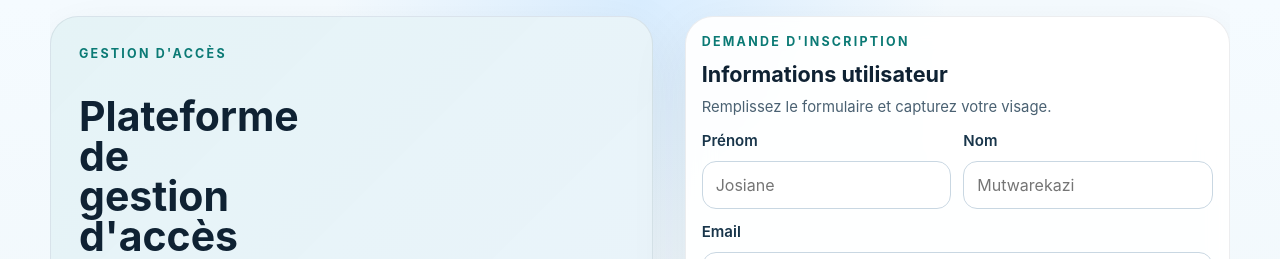
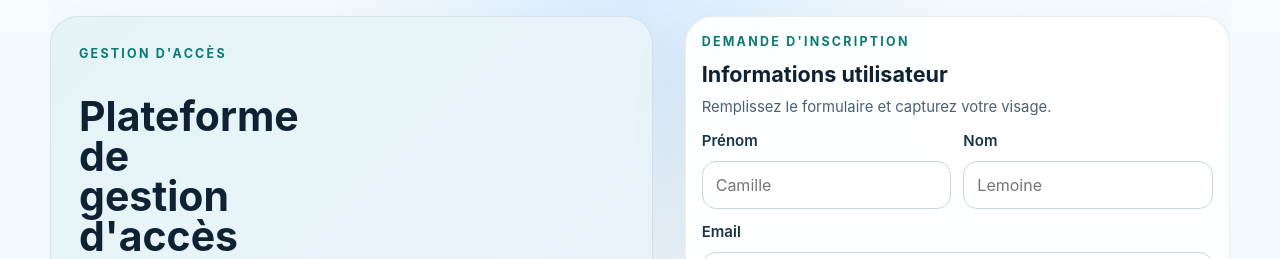
Before and after one commit to Josiane5618/MutwarekaziJosiane_Tfe_ApplicationWeb_2026, a React app in the folder frontend/: page / in a window 1280 px wide. Shown: the top 259 px of the page. Built offline with nearby package versions, Linux system fonts and the light colour scheme; no server answers; the HTML template or start-up script is replaced by a standard one.

Commit message:
ajout de placeholder neutre et réglages dans l'ui d'inscription

```diff
--- a/frontend/src/components/AdminLoginForm.jsx
+++ b/frontend/src/components/AdminLoginForm.jsx
@@ -52,7 +52,7 @@ export default function AdminLoginForm({ onLogin }) {
   };
 
   return (
-    <form className="register-form" onSubmit={handleSubmit}>
+    <form className="register-form" onSubmit={handleSubmit} autoComplete="on">
       <div className="panel-header">
         <p className="section-label">Administration</p>
         <h2>Connexion administrateur</h2>
@@ -82,6 +82,7 @@ export default function AdminLoginForm({ onLogin }) {
             value={form.email}
             onChange={handleChange}
             placeholder="admin@gestion-acces.dev"
+            autoComplete="username"
             required
           />
         </label>
@@ -94,6 +95,7 @@ export default function AdminLoginForm({ onLogin }) {
             value={form.password}
             onChange={handleChange}
             placeholder="Entrez le mot de passe admin"
+            autoComplete="current-password"
             required
           />
         </label>
--- a/frontend/src/components/RegisterForm.jsx
+++ b/frontend/src/components/RegisterForm.jsx
@@ -84,7 +84,7 @@ export default function RegisterForm() {
   };
 
   return (
-    <form className="register-form" onSubmit={handleSubmit}>
+    <form className="register-form" onSubmit={handleSubmit} autoComplete="off">
       <div className="panel-header">
         <p className="section-label">Demande d'inscription</p>
         <h2>Informations utilisateur</h2>
@@ -104,9 +104,10 @@ export default function RegisterForm() {
           <span>Prénom</span>
           <input
             name="prenom"
-            placeholder="Josiane"
+            placeholder="Camille"
             value={form.prenom}
             onChange={handleChange}
+            autoComplete="given-name"
             required
           />
         </label>
@@ -115,9 +116,10 @@ export default function RegisterForm() {
           <span>Nom</span>
           <input
             name="nom"
-            placeholder="Mutwarekazi"
+            placeholder="Lemoine"
             value={form.nom}
             onChange={handleChange}
+            autoComplete="family-name"
             required
           />
         </label>
@@ -130,6 +132,7 @@ export default function RegisterForm() {
             placeholder="vous@example.com"
             value={form.email}
             onChange={handleChange}
+            autoComplete="off"
             required
           />
         </label>
@@ -142,6 +145,7 @@ export default function RegisterForm() {
             placeholder="Minimum recommandé : un mot de passe fort"
             value={form.password}
             onChange={handleChange}
+            autoComplete="new-password"
             required
           />
         </label>
--- a/frontend/src/components/UserLoginForm.jsx
+++ b/frontend/src/components/UserLoginForm.jsx
@@ -49,7 +49,7 @@ export default function UserLoginForm({ onLogin }) {
   };
 
   return (
-    <form className="register-form" onSubmit={handleSubmit}>
+    <form className="register-form" onSubmit={handleSubmit} autoComplete="on">
       <div className="panel-header">
         <p className="section-label">Utilisateur</p>
         <h2>Connexion utilisateur</h2>
@@ -74,6 +74,7 @@ export default function UserLoginForm({ onLogin }) {
             value={form.email}
             onChange={handleChange}
             placeholder="vous@example.com"
+            autoComplete="username"
             required
           />
         </label>
@@ -86,6 +87,7 @@ export default function UserLoginForm({ onLogin }) {
             value={form.password}
             onChange={handleChange}
             placeholder="Votre mot de passe"
+            autoComplete="current-password"
             required
           />
         </label>
```
